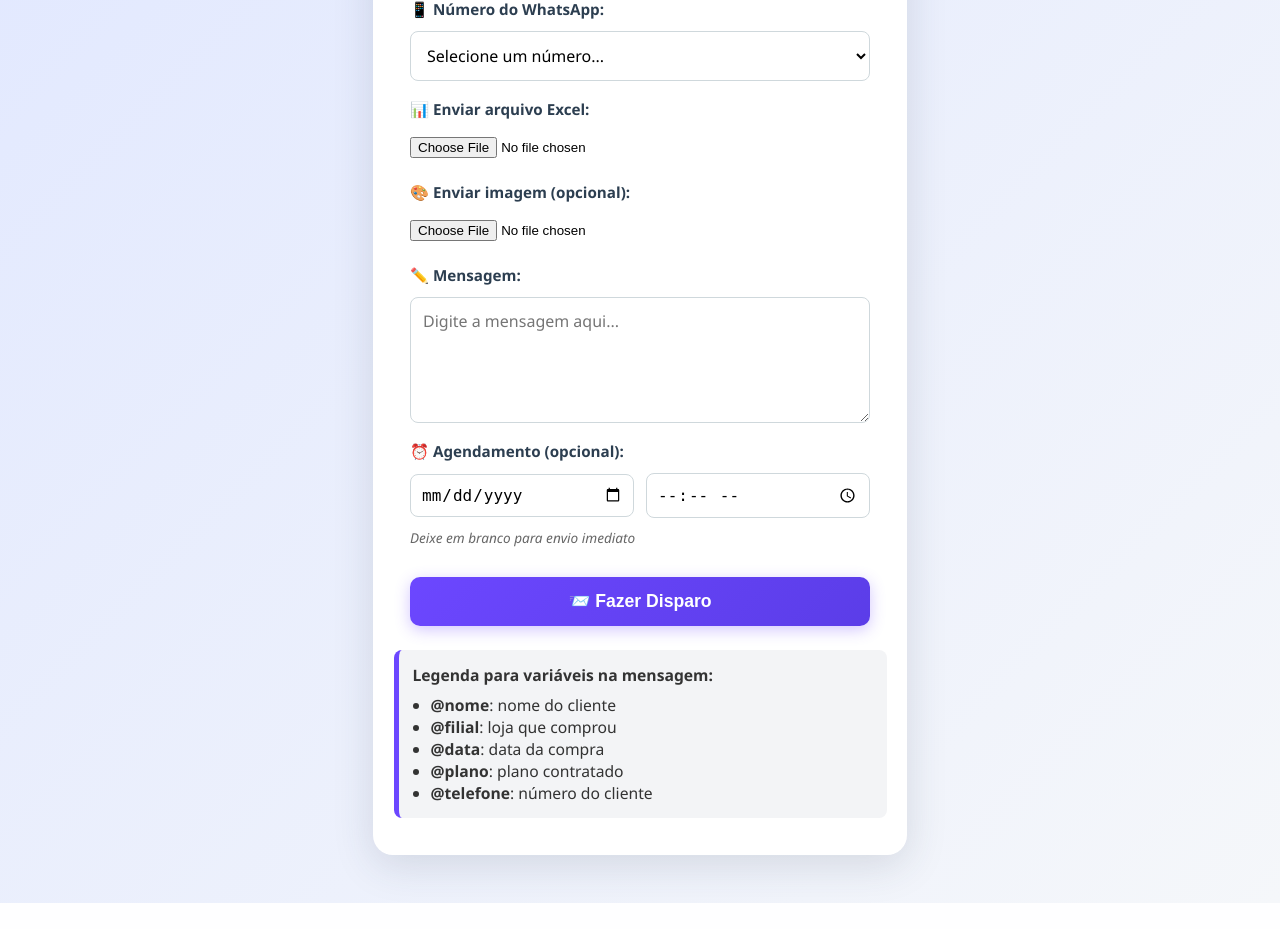
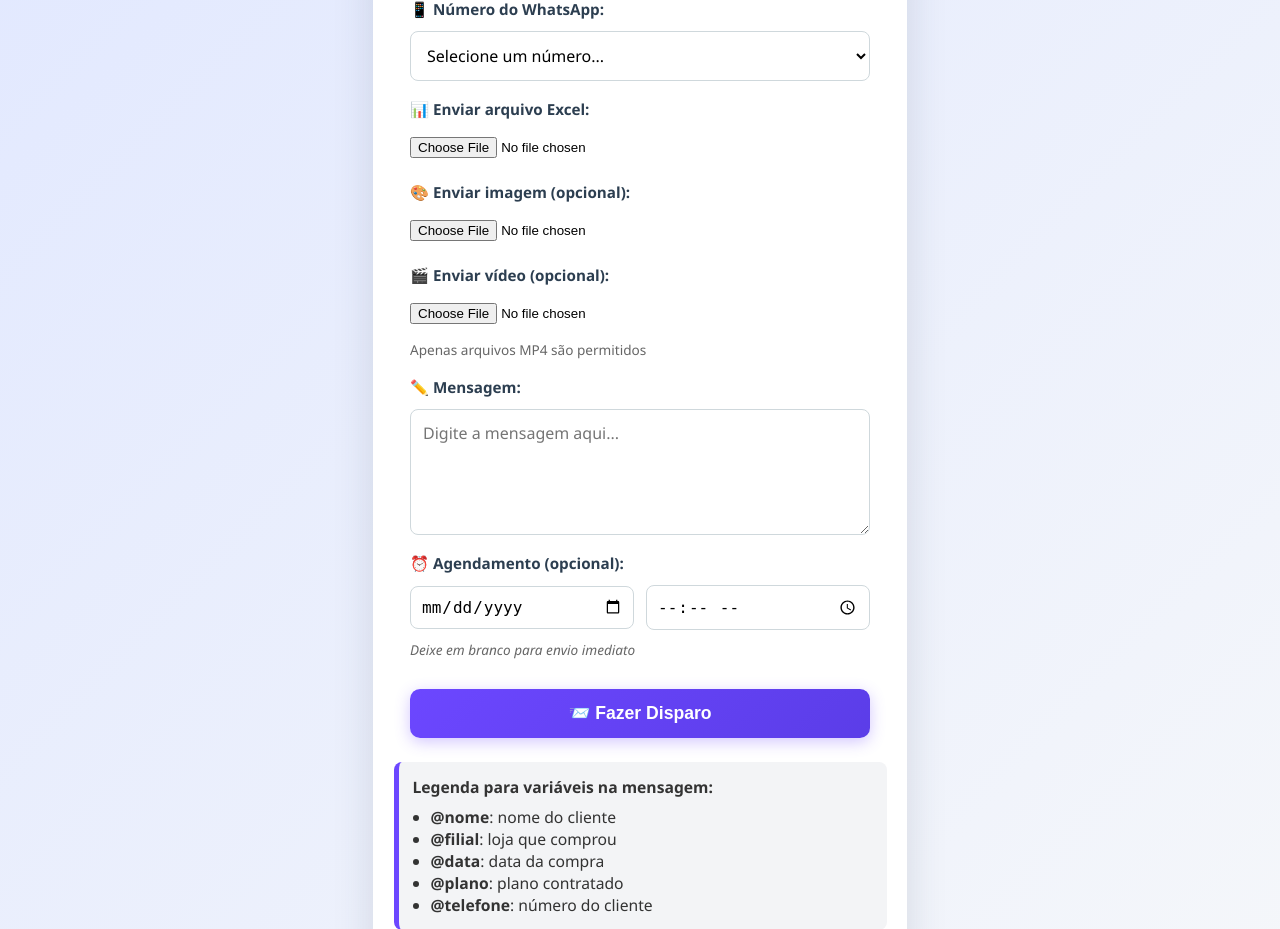
Before and after one commit to viniciusxv27/enviomkt, a Flask app: template templates/index.html in a window 1280 px wide. Shown: the part 324-1253 px from the top of the page. Before the commit the page ends 1227 px from the top, so only its background shows below. Run offline with Flask 3, Linux system fonts and the light colour scheme; the template is opened without the code that fills it, so the values that code supplies are empty.

Commit message:
add: video function

```diff
--- a/app.py
+++ b/app.py
@@ -755,8 +755,11 @@ def index():# Verifica se o usuário está autenticado
         data_agendamento = request.form.get('schedule_date') if request.form.get('schedule_date') else None
         horario_agendamento = request.form.get('schedule_time') if request.form.get('schedule_time') else None
         haImg = False
+        haVideo = False
         leads = []
 
+        # Processar imagem se fornecida
+        image_base64 = None
         if request.files['image_file'] and request.files['image_file'].filename:
             haImg = True
             image_file = request.files['image_file']
@@ -764,8 +767,20 @@ def index():# Verifica se o usuário está autenticado
             image_file.save(image_path)
             with open(image_path, "rb") as img_file:
                 image_base64 = base64.b64encode(img_file.read()).decode('utf-8')
-        else:
-            image_base64 = None
+
+        # Processar vídeo se fornecida
+        video_base64 = None
+        if request.files['video_file'] and request.files['video_file'].filename:
+            video_file = request.files['video_file']
+            # Verificar se é MP4
+            if not video_file.filename.lower().endswith('.mp4'):
+                return render_template('index.html', error='Apenas arquivos MP4 são permitidos para vídeo', numbers=numbers)
+
+            haVideo = True
+            video_path = os.path.join(app.config['UPLOAD_FOLDER'], video_file.filename)
+            video_file.save(video_path)
+            with open(video_path, "rb") as vid_file:
+                video_base64 = base64.b64encode(vid_file.read()).decode('utf-8')
 
         try:
             if file and file.filename.endswith('.xlsx'):
@@ -779,6 +794,8 @@ def index():# Verifica se o usuário está autenticado
                 print("Número WhatsApp selecionado:", instancia)
                 print("Data agendamento:", data_agendamento)
                 print("Horário agendamento:", horario_agendamento)
+                print("Tem imagem:", haImg)
+                print("Tem vídeo:", haVideo)
                 print("Dados importados:")
                 for row in data_list:
                     filial = row.get('Filial')
@@ -802,6 +819,8 @@ def index():# Verifica se o usuário está autenticado
                     'leads': leads,
                     'haImg': haImg,
                     'base64': image_base64 if haImg else None,
+                    'haVideo': haVideo,
+                    'videoBase64': video_base64 if haVideo else None,
                     'data_agendamento': data_agendamento,
                     'horario_agendamento': horario_agendamento,
                     'instancia': instancia,
--- a/templates/index.html
+++ b/templates/index.html
@@ -196,6 +196,13 @@
                 <input type="file" name="image_file" accept="image/*">
             </div>
             <div class="file-group">
+                <label>🎬 Enviar vídeo (opcional):</label>
+                <input type="file" name="video_file" accept="video/mp4">
+                <small style="color: #666; font-size: 0.85rem; margin-top: 4px; display: block;">
+                    Apenas arquivos MP4 são permitidos
+                </small>
+            </div>
+            <div class="file-group">
                 <label>✏️ Mensagem:</label>
                 <textarea name="message" rows="4" required placeholder="Digite a mensagem aqui..."></textarea>
             </div>
```
